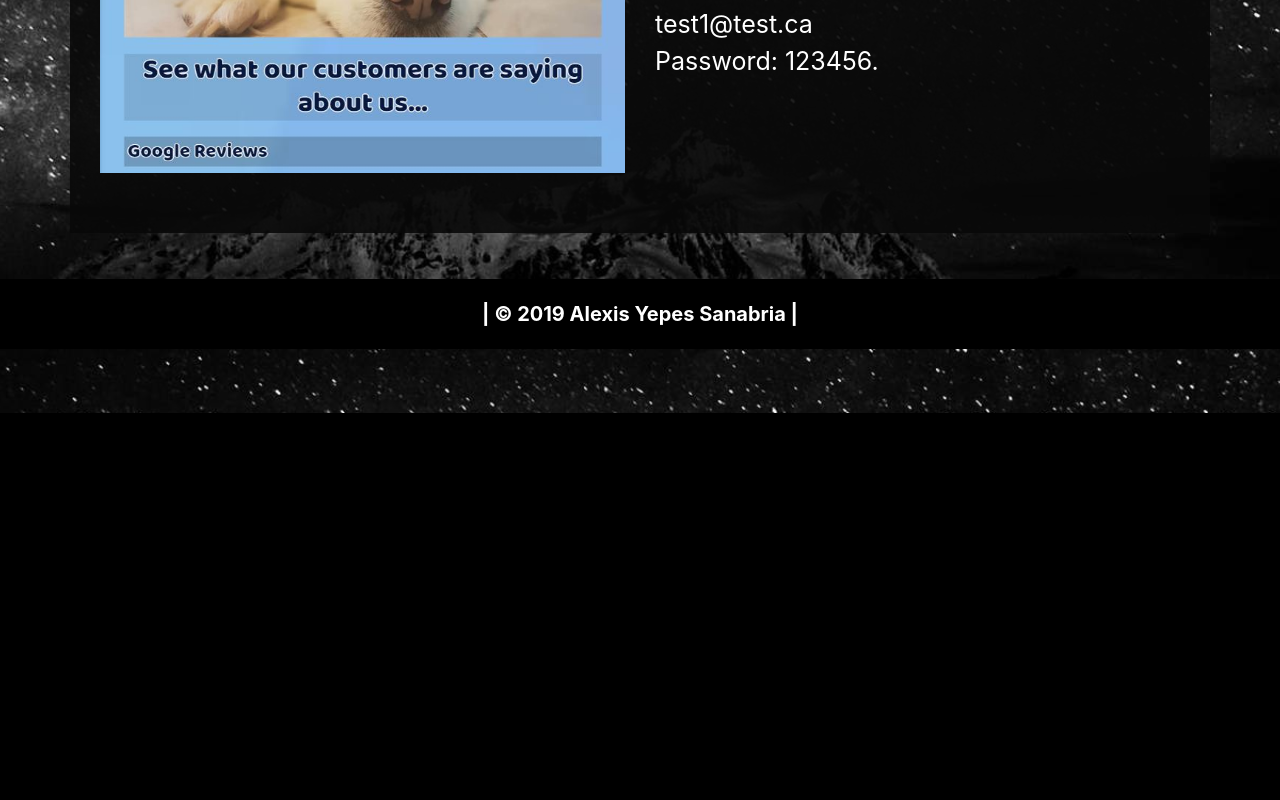
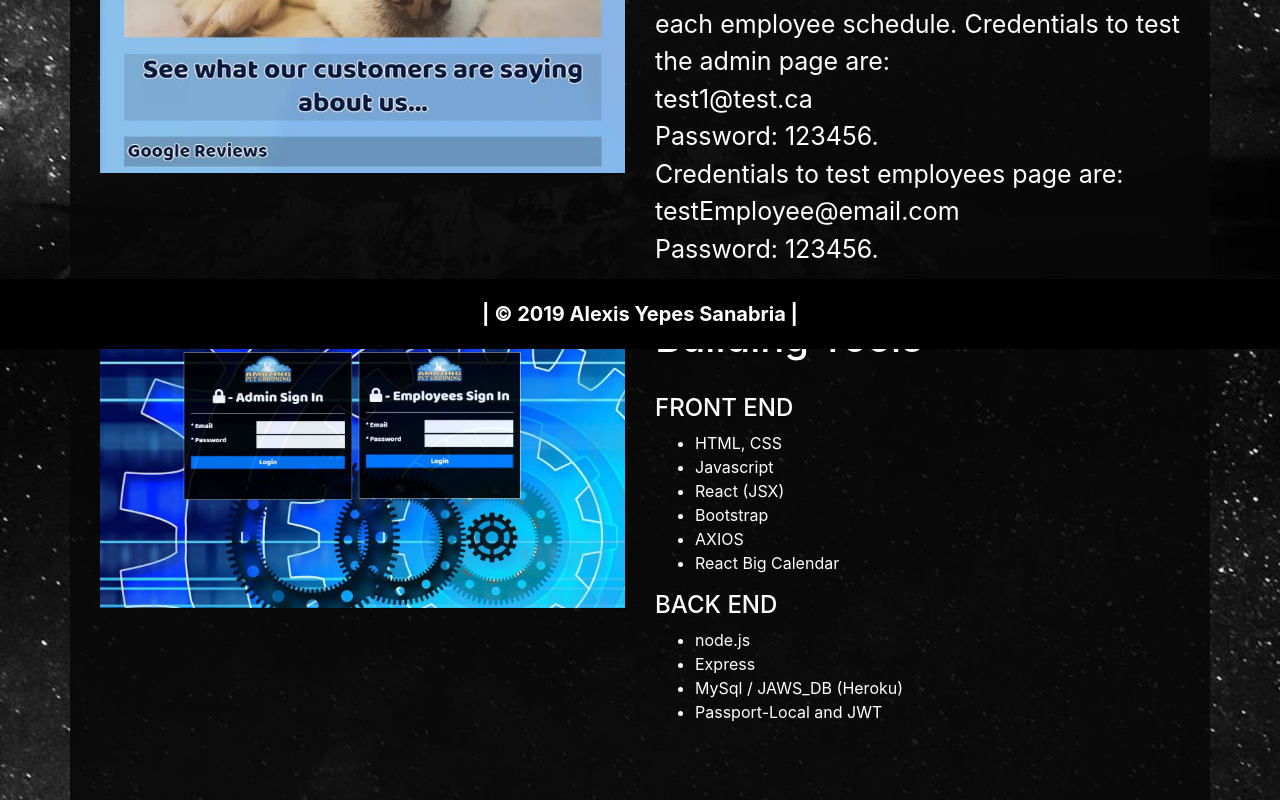
Before and after one commit to alexisyepes/New-Portfolio, a React (Create React App) app: page /project0 in a window 1280 px wide. Shown: the part 451-1251 px from the top of the page. Before the commit the page ends 864 px from the top, so only its background shows below. Built offline with nearby package versions, Linux system fonts and the light colour scheme.

Commit message:
added more content to project 0

```diff
--- a/src/components/Projects/Project0/index.js
+++ b/src/components/Projects/Project0/index.js
@@ -20,8 +20,37 @@ export default class index extends Component {
                         </div>
                         <div className="col-md-6 project0TextBox">
                             <h1 className="p0description">Description</h1>
-                            <p className="p0projectParag">This full-stack-App was created for a pet grooming business and it's is a work in progress as more features are getting added. Credentials to test the admin page are: <br />test1@test.ca <br />Password: 123456.
-                        </p>
+                            <p className="p0projectParag">This full-stack-App was created for a pet grooming business and it's is a work in progress as more features are getting added. A calendar is getting integrated for the staff to handle appointments based on each employee schedule. Credentials to test the admin page are: <br />test1@test.ca <br />Password: 123456.<br></br>
+                                Credentials to test employees page are:
+                            <br />testEmployee@email.com <br />Password: 123456.<br></br>
+                            </p>
+                        </div>
+                    </div>
+                    <div className="row projectPair">
+                        <div className="col-md-6">
+                            <img alt="project0" src="./images/amazingPetGroomingScreenshot1.jpg" className="project0"></img>
+                        </div>
+                        <div className="col-md-6 project0TextBox">
+
+                            <h1 className="p0building">Building Tools</h1>
+                            <br />
+                            <h4 className="p0titles">FRONT END</h4>
+                            <ul>
+                                <li>HTML, CSS</li>
+                                <li>Javascript</li>
+                                <li>React (JSX)</li>
+                                <li>Bootstrap</li>
+                                <li>AXIOS</li>
+                                <li>React Big Calendar</li>
+                            </ul>
+                            <h4 className="p0titles">BACK END</h4>
+                            <ul>
+                                <li>node.js</li>
+                                <li>Express</li>
+                                <li>MySql / JAWS_DB (Heroku)</li>
+                                <li>Passport-Local and JWT</li>
+                            </ul>
+
                         </div>
                     </div>
                 </div>
--- a/src/components/Work/index.js
+++ b/src/components/Work/index.js
@@ -20,7 +20,7 @@ export default function index() {
                                     <div className="textTest">
                                         <h4>Amazing Pet Grooming</h4>
                                         <hr></hr>
-                                        <p>This Full-Stack-App was created for an actual business using React, Express, MySql and Sequelize.
+                                        <p>This Full-Stack-App was created for an actual business using React, NodeJs, Express, MySql, Sequelize, PassportJs, JWT, .
                                         It's a work in progress as more features are being integrated to the the back end.
                                         </p>
                                     </div>
```
Also changed, not shown: public/images/amazingPetGroomingScreenshot1.jpg (added), 1 other file (tests, documents, lock files or other folders).
